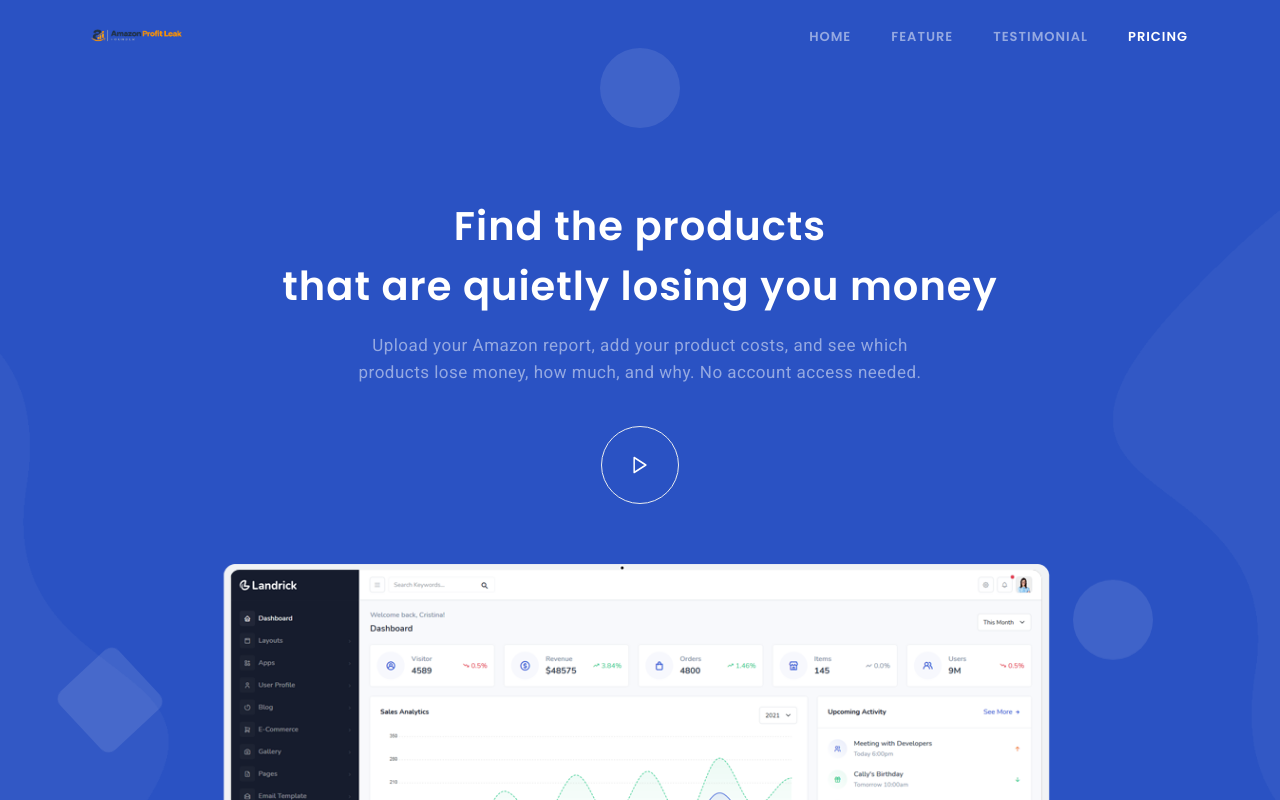
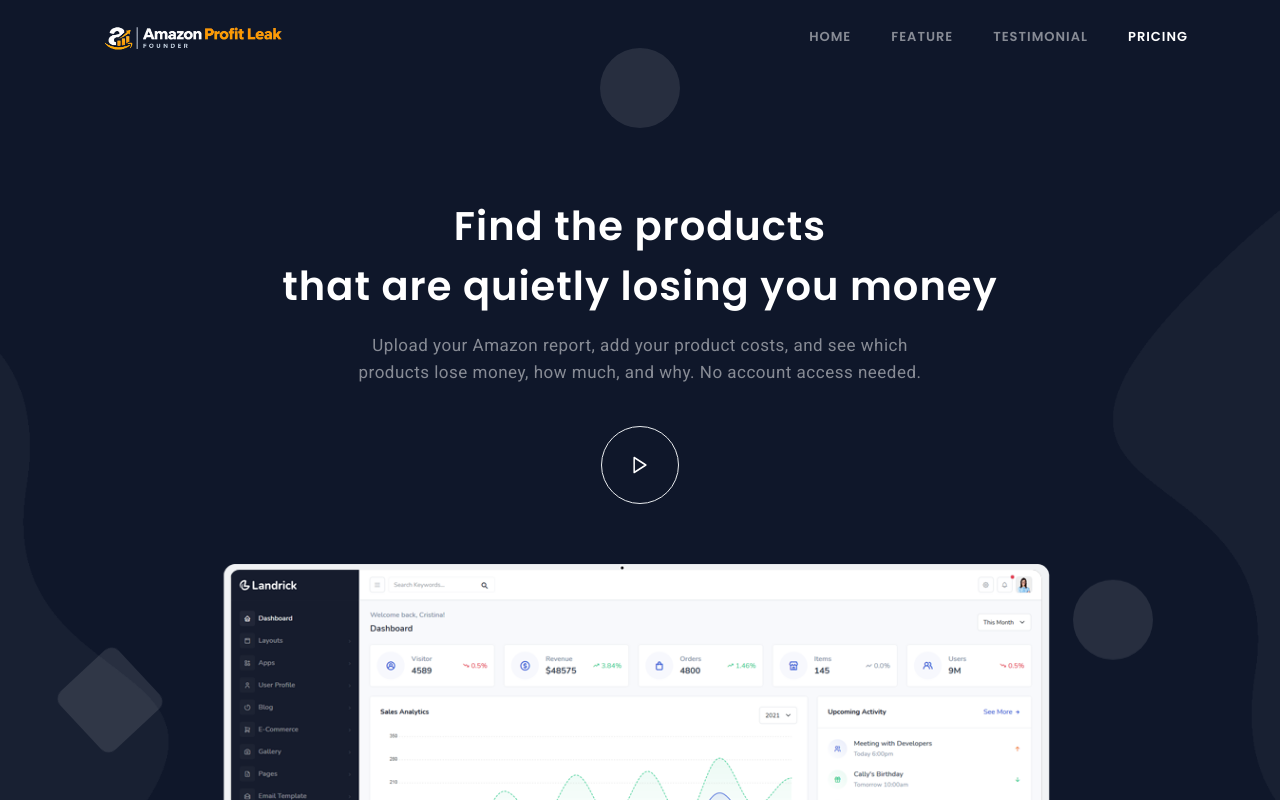
Before and after one commit to shizafa/ProfitLeak, a Next.js app: page / in a window 1280 px wide. Shown: the top 800 px of the page. Built offline with nearby package versions, Linux system fonts and the light colour scheme.

Commit message:
color and logo changings

```diff
--- a/public/css/colors/default.css
+++ b/public/css/colors/default.css
@@ -45,7 +45,7 @@
 .contact-show-btn:before,
 .qs-datepicker-container .qs-squares .qs-square:not(.qs-empty):not(.qs-disabled):not(.qs-day):not(.qs-active):hover,
 .qs-datepicker-container .qs-squares .qs-square.qs-current {
-    background-color: #2a52c3 !important;
+    background-color: #0F172A !important;
 }
 
 .text-primary,
--- a/src/components/Cta.js
+++ b/src/components/Cta.js
@@ -2,7 +2,7 @@
 export default function Cta() {
   return (
     <section className="section">
-      <div className="bg-overlay bg-gradient-primary"></div>
+      <div className="bg-overlay" style={{ backgroundColor: '#0F172A' }}></div>
       <div className="container">
         <div className="row justify-content-center">
           <div className="col-12">
--- a/src/components/Footer.js
+++ b/src/components/Footer.js
@@ -13,11 +13,7 @@ const SOCIALS = [
 const COMPANY_LINKS = [
   'About us',
   'Services',
-  'Team',
   'Pricing',
-  'Project',
-  'Careers',
-  'Blog',
   'Login',
 ];
 
@@ -72,14 +68,13 @@ export default function Footer() {
         <div className="row">
           <div className="col-12">
             <div className="footer-py-60 footer-border">
-              <div className="row">
+              <div className="row flex justify-content-center gap-4">
                 <div className="col-lg-4 col-12 mb-0 mb-md-4 pb-0 pb-md-2">
                   <a href="#" className="logo-footer">
-                    <img src="/images/logo-light.png" alt="" />
+                    <img src="/images/dark-img.png" alt="" style={{ height: '100px' }} />
                   </a>
                   <p className="mt-4">
-                    Start working with Fronter that can provide everything you
-                    need to generate awareness, drive traffic, connect.
+                    Know about your Sales, profit and loss, and other key metrics of your business with our easy to use dashboard.
                   </p>
                   <ul className="list-unstyled social-icon foot-social-icon mb-0 mt-4">
                     {SOCIALS.map((social) => (
@@ -113,7 +108,7 @@ export default function Footer() {
                 </div>
                 {/* end col */}
 
-                <div className="col-lg-2 col-md-4 col-12 mt-4 mt-sm-0 pt-2 pt-sm-0">
+                {/* <div className="col-lg-2 col-md-4 col-12 mt-4 mt-sm-0 pt-2 pt-sm-0">
                   <h5 className="footer-head">Usefull Links</h5>
                   <ul className="list-unstyled footer-list mt-4">
                     {USEFUL_LINKS.map((link) => (
@@ -124,11 +119,11 @@ export default function Footer() {
                       </li>
                     ))}
                   </ul>
-                </div>
+                </div> */}
                 {/* end col */}
 
                 <div className="col-lg-4 col-md-4 col-12 mt-4 mt-sm-0 pt-2 pt-sm-0">
-                  <h5 className="footer-head">Start project with Fronter</h5>
+                  <h5 className="footer-head">Start with Profit Leak Founder</h5>
 
                   <ul className="list-unstyled footer-list mt-4 mb-2">
                     <li className="list-inline-item mx-1">
@@ -149,7 +144,7 @@ export default function Footer() {
                     </a>
                   </small>
 
-                  <img src="/images/logo-icon-48.png" className="mt-4" alt="" />
+                  <img src="/images/dark-img.png" className="mt-4" alt="" style={{ height: '80px' }} />
                 </div>
                 {/* end col */}
               </div>
--- a/src/components/Navbar.js
+++ b/src/components/Navbar.js
@@ -7,12 +7,12 @@ export default function Navbar() {
     <header id="topnav" className="defaultscroll sticky">
       <div className="container">
         {/* Logo container */}
-        <a className="logo" href="/">
+        <a className="logo" href="/" style={{ height: 'auto' }}>
           <span className="logo-light-mode">
-            <img src="/images/image.png" className="l-dark" alt="" />
-            <img src="/images/image.png" className="l-light" alt="" />
+            <img src="/images/dark-img.png" className="l-dark" alt="" style={{ height: '80px' }} />
+            <img src="/images/dark-img.png" className="l-light" alt="" style={{ height: '80px' }} />
           </span>
-          <img src="/images/image.png" className="logo-dark-mode" alt="" />
+          <img src="/images/dark-img.png" className="logo-dark-mode" alt="" style={{ height: '80px' }} />
         </a>
         {/* Logo End */}
 
```
Also changed, not shown: public/images/dark-img.png (added).
